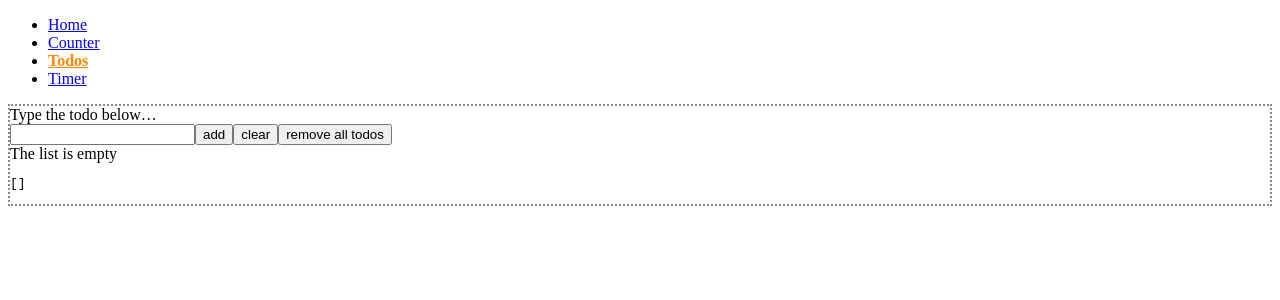
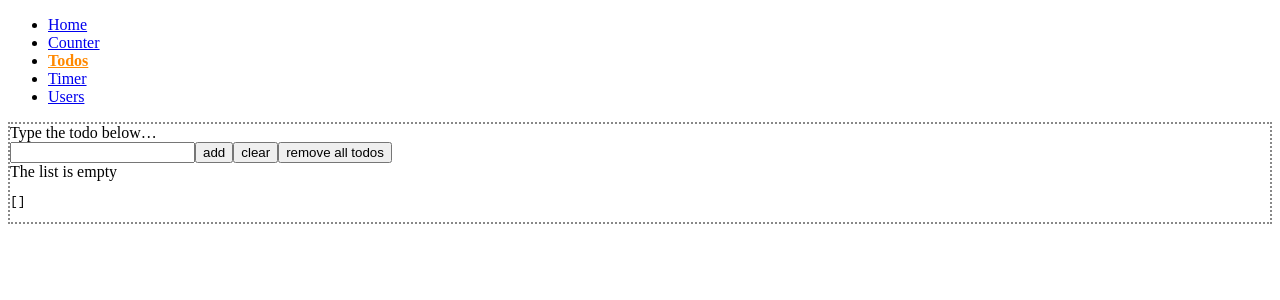
Before and after one commit to zwi3rzak/angular-intro-20220423, an Angular app: page /todos in a window 1280 px wide. Shown: the top 300 px of the page. Built offline with nearby package versions, Linux system fonts and the light colour scheme.

Commit message:
User Interfaces
Signed-off-by: Adrian Juszczak <adrian@juszczak.io>

```diff
--- a/src/app/app.component.html
+++ b/src/app/app.component.html
@@ -29,6 +29,13 @@
       Timer
     </a>
   </li>
+  <li>
+    <a
+      routerLink="/users"
+      routerLinkActive="active"
+      >Users</a
+    >
+  </li>
 </ul>
 
 <router-outlet></router-outlet>
--- /dev/null
+++ b/src/app/users/users.component.html
@@ -0,0 +1 @@
+<p>users works!</p>
--- /dev/null
+++ b/src/app/users/users.component.ts
@@ -0,0 +1,15 @@
+import { Component, OnInit } from '@angular/core';
+
+@Component({
+  selector: 'app-users',
+  templateUrl: './users.component.html',
+  styleUrls: ['./users.component.scss']
+})
+export class UsersComponent implements OnInit {
+
+  constructor() { }
+
+  ngOnInit(): void {
+  }
+
+}
```
Also changed, not shown: src/app/app-routing.module.ts (+9 -1 lines), src/app/app.module.ts (+19 -4 lines), src/app/users/model/user.ts (added, +7 -0 lines), src/app/users/model/users-response.ts (added, +9 -0 lines), src/app/users/users.component.scss (added).
